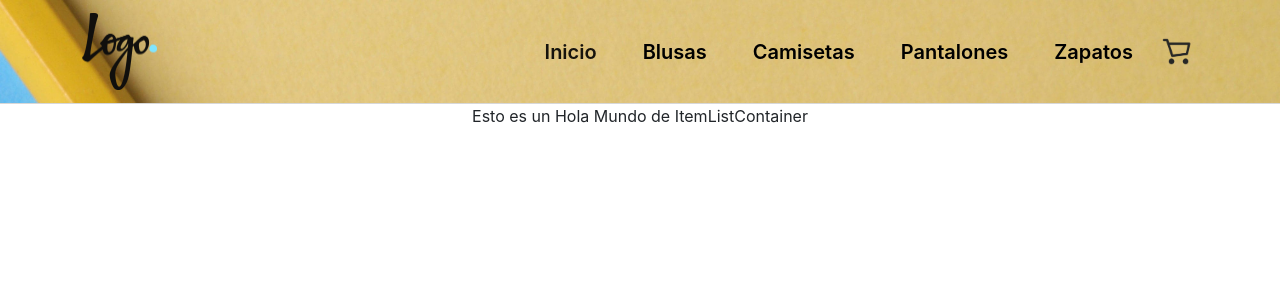
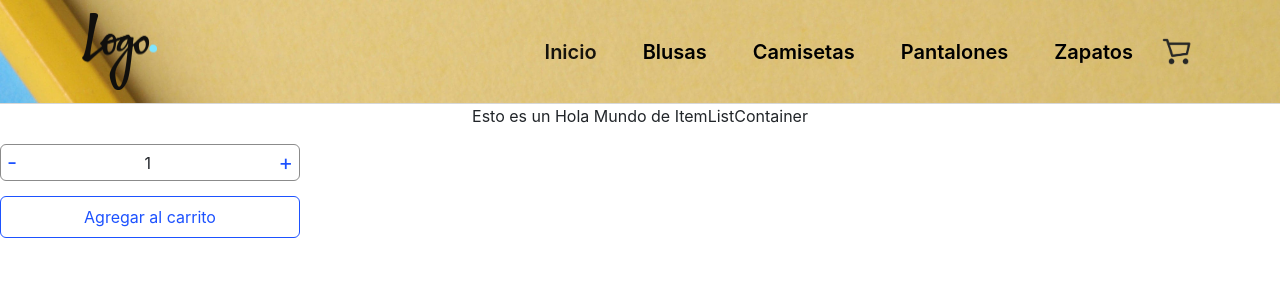
Before and after one commit to Dannyval1/React-project-ecommerce, a React (Create React App) app: page / in a window 1280 px wide. Shown: the top 300 px of the page. Built offline with nearby package versions, Linux system fonts and the light colour scheme.

Commit message:
:sparkles: Adding counter component

```diff
--- /dev/null
+++ b/src/components/ItemCount.js
@@ -0,0 +1,35 @@
+import React, { useState } from "react";
+
+
+export const ItemCount = ({stock, initial}) => {
+  const [valueProduct, setValueProduct] = useState(1);
+
+  const addToCart = () => {
+      if( valueProduct < stock ) setValueProduct(valueProduct + 1);
+  };
+
+  const lessToCart = () => {
+      if(valueProduct > initial) setValueProduct(valueProduct - 1);
+  };
+
+  return (
+    <div className="group-add-cart">
+        <div className="controls">
+            <button className="btn-minus" onClick={lessToCart}>
+                -
+            </button>
+            <div>
+                {valueProduct}
+            </div>
+            <button className="btn-add" onClick={addToCart}>
+                +
+            </button>
+        </div>
+        <button className="btn-add-to-cart">
+            Agregar al carrito
+        </button>
+    </div>
+  );
+};
+
+export default ItemCount;
--- a/src/components/ItemListContainer.js
+++ b/src/components/ItemListContainer.js
@@ -1,9 +1,11 @@
 import React from "react";
+import ItemCount from './ItemCount';
 
 export const ItemListContainer = ({greeting}) => {
   return (
     <div className="ItemListContainer">
       <p>Esto es un {greeting}</p>
+      <ItemCount stock={5} initial={1}/>
     </div>
   );
 };
--- a/src/components/NavBar.css
+++ b/src/components/NavBar.css
@@ -143,3 +143,51 @@ a.nav-link:hover:after {
 }
 
 /**** CARDWIDGET JS ****/
+
+/* ITEM COUNT JS */
+.group-add-cart{
+  width: 300px;
+  display: block;
+}
+.controls{
+  display: flex;
+  align-items: center;
+  justify-content: space-between;
+  background-color: white;
+  border: 1px solid rgb(139, 139, 139);
+  border-radius: 6px;
+  margin-bottom: 15px;
+}
+.value-product{
+  font-size: 18px;
+}
+.btn-minus{
+  background-color: transparent;
+  outline: none;
+  color: #1d52ff;
+  border: none;
+  font-size: 22px;
+}
+.btn-add{
+  background-color: transparent;
+  outline: none;
+  color: #1d52ff;
+  border: none;
+  font-size: 22px;
+}
+
+.btn-add-to-cart{
+  color: #1d52ff;
+  border: 1px solid #1d52ff;
+  border-radius: 6px;
+  background-color: #fff;
+  width: 100%;
+  padding: 8px;
+}
+
+.btn-add-to-cart:hover{
+  color: #fff;
+  background-color: #1d52ff;
+  transition: .3s;
+}
+/**** ITEM COUNT JS ****/
```
